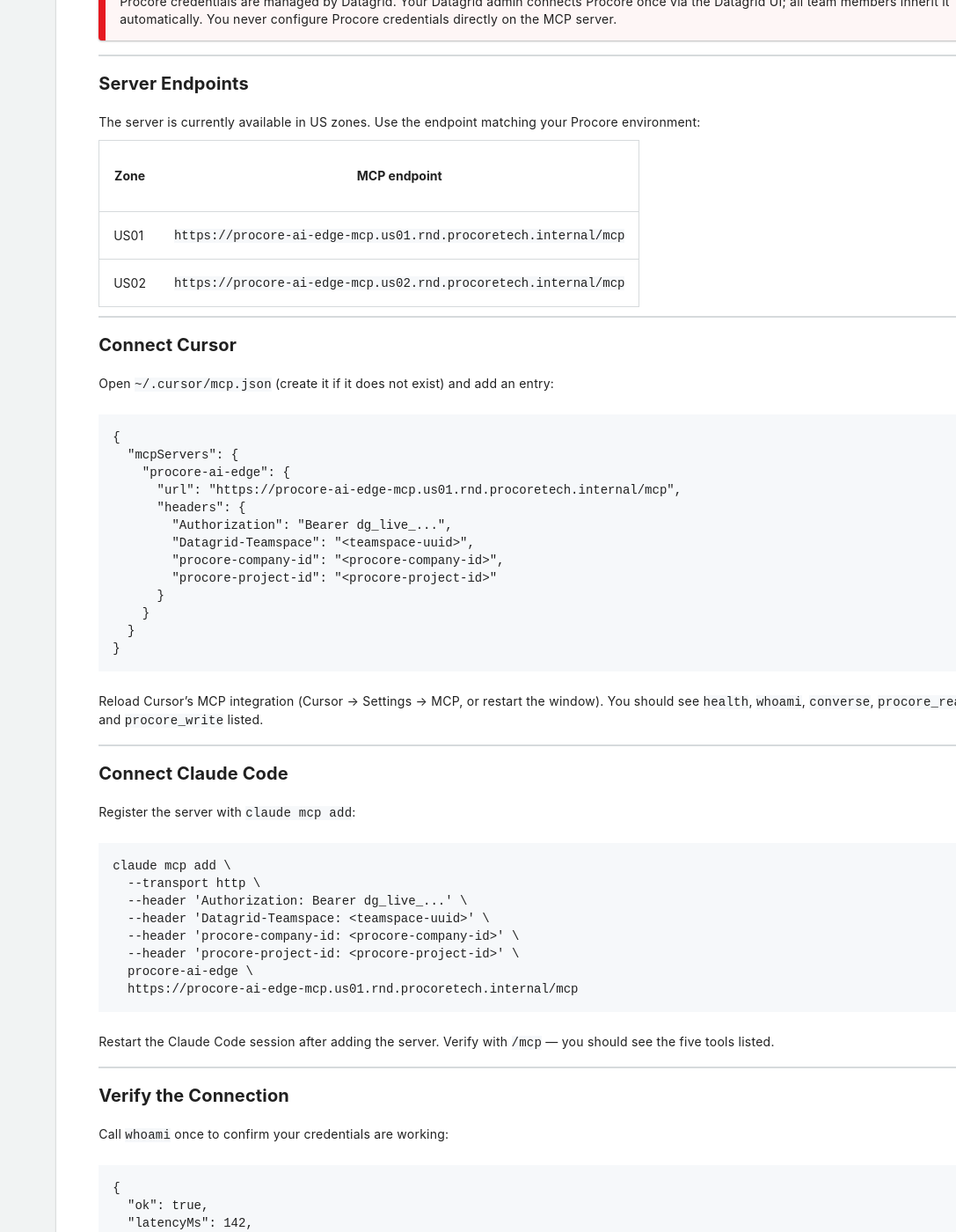
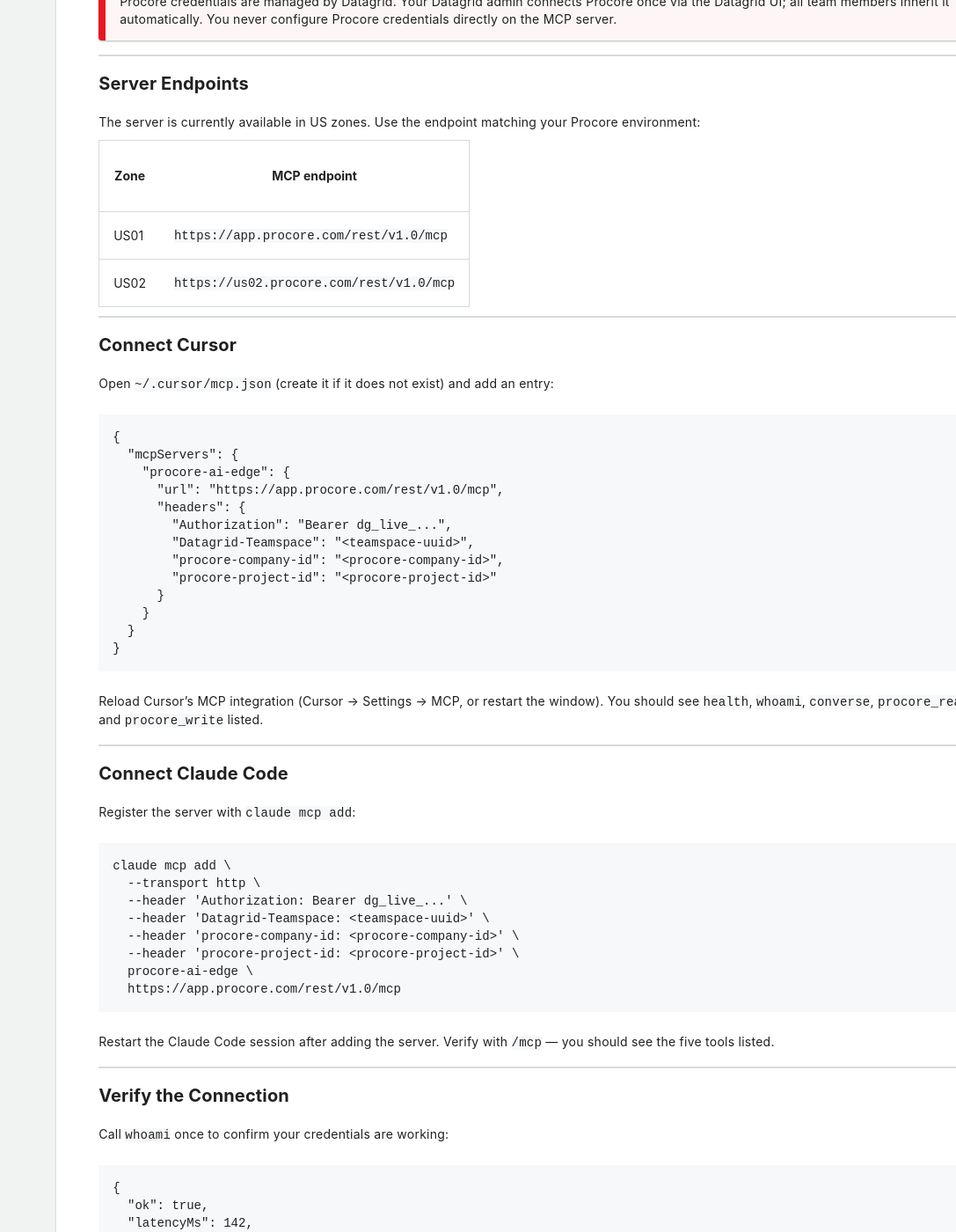
Before and after one commit to procore/documentation, a Jekyll site: the page built from mcp/procore_ai_edge_mcp_setup.md, in a window 1280 px wide and 1400 px high, scrolled down 1050 px. Shown: the whole window at 88% size, without its empty margins (193-1280 px from the left). Built offline with Jekyll 4.4.1, drawn with Linux system fonts in a browser that asks for light colours; comment, search, counter and statistics services are not loaded; part of the change alters nothing that is shown.

Commit message:
DGAAI-538: Update MCP endpoints to production Procore URLs
Co-authored-by: Cursor <cursoragent@cursor.com>

````diff
--- a/mcp/procore_ai_edge_mcp_setup.md
+++ b/mcp/procore_ai_edge_mcp_setup.md
@@ -40,8 +40,8 @@ The server is currently available in US zones. Use the endpoint matching your Pr
 
 | Zone | MCP endpoint |
 |---|---|
-| US01 | `https://procore-ai-edge-mcp.us01.rnd.procoretech.internal/mcp` |
-| US02 | `https://procore-ai-edge-mcp.us02.rnd.procoretech.internal/mcp` |
+| US01 | `https://app.procore.com/rest/v1.0/mcp` |
+| US02 | `https://us02.procore.com/rest/v1.0/mcp` |
 
 ---
 
@@ -53,7 +53,7 @@ Open `~/.cursor/mcp.json` (create it if it does not exist) and add an entry:
 {
   "mcpServers": {
     "procore-ai-edge": {
-      "url": "https://procore-ai-edge-mcp.us01.rnd.procoretech.internal/mcp",
+      "url": "https://app.procore.com/rest/v1.0/mcp",
       "headers": {
         "Authorization": "Bearer dg_live_...",
         "Datagrid-Teamspace": "<teamspace-uuid>",
@@ -81,7 +81,7 @@ claude mcp add \
   --header 'procore-company-id: <procore-company-id>' \
   --header 'procore-project-id: <procore-project-id>' \
   procore-ai-edge \
-  https://procore-ai-edge-mcp.us01.rnd.procoretech.internal/mcp
+  https://app.procore.com/rest/v1.0/mcp
 ```
 
 Restart the Claude Code session after adding the server. Verify with `/mcp` — you should see the five tools listed.
````
